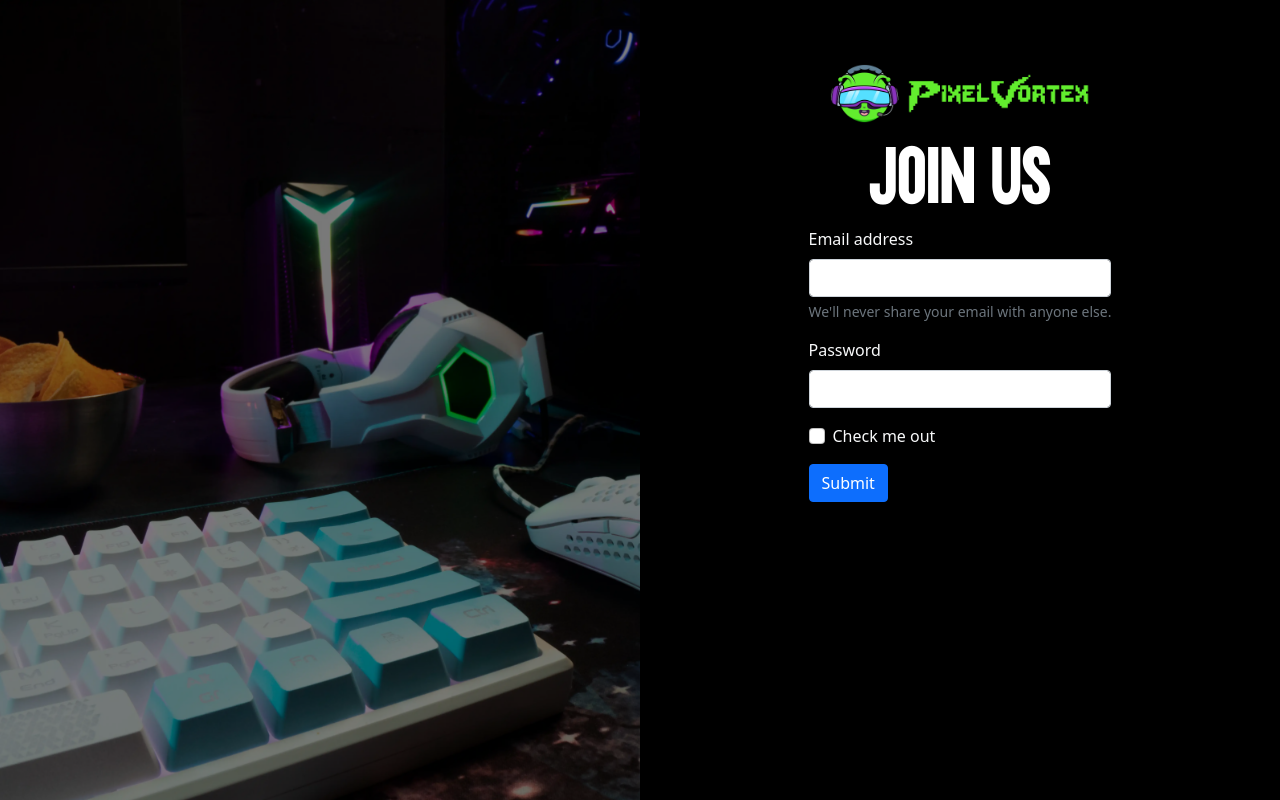
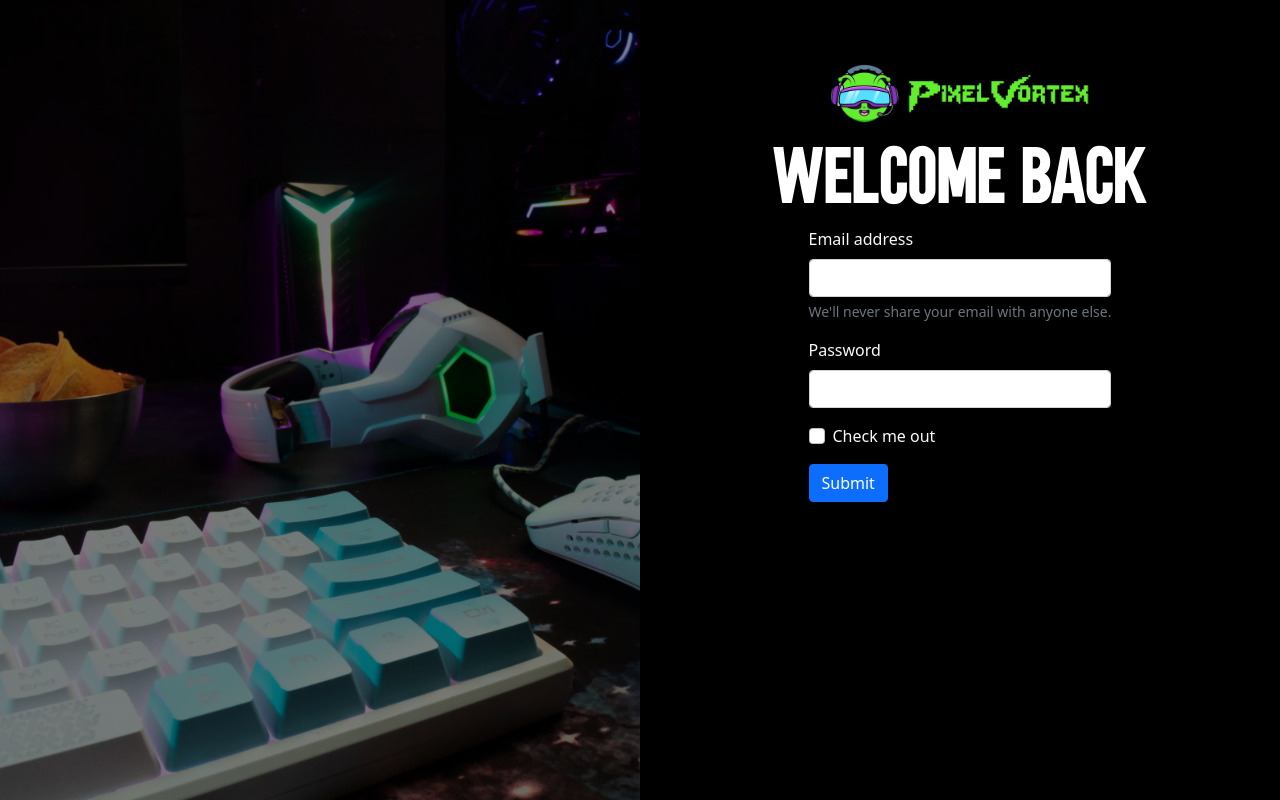
Before and after one commit to Emanuek899/pixel-vortex, a Django app: page /login in a window 1280 px wide. Run offline with Django 5.2, Linux system fonts and the light colour scheme.

Commit message:
Login page

```diff
--- a/polls/templates/polls/login.html
+++ b/polls/templates/polls/login.html
@@ -20,7 +20,7 @@
                     <div id="logo-container">
                         <img id="logo" src="{% static 'polls/images/pixel_vortex_logo.png' %}">
                     </div>
-                    <h1 id="title">join us</h1>
+                    <h1 id="title">welcome back</h1>
                     <form id="form">
                         <div class="mb-3">
                           <label for="exampleInputEmail1" class="form-label text-light">Email address</label>
```
